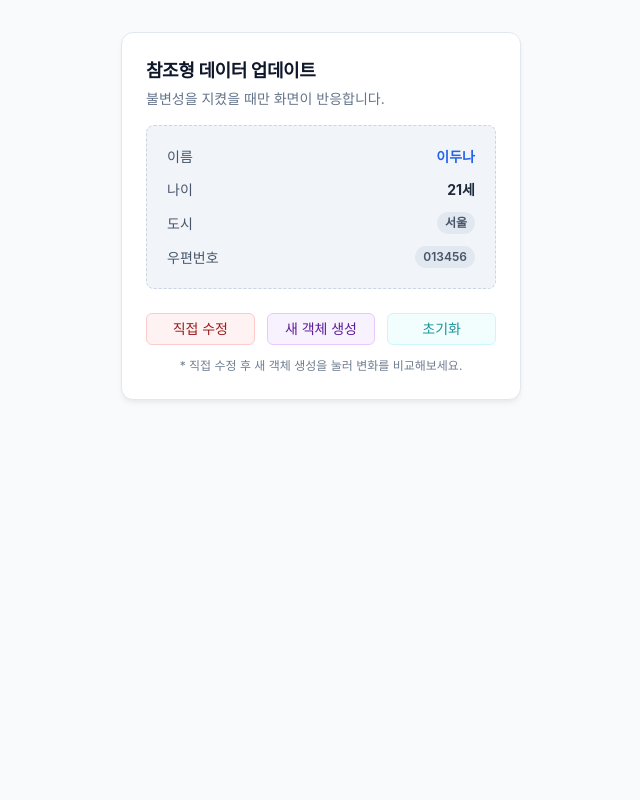
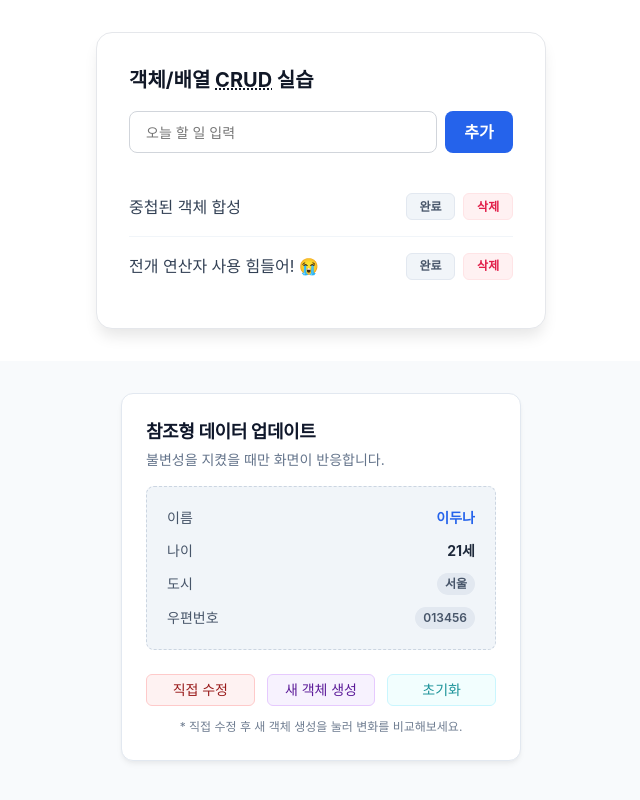
Before and after one commit to songha-5/learn-react, a React (Vite) app in the folder 07-복잡한-상태-Immer/: page / in a window 1280 px wide. Shown: the top 800 px of the page, without its empty margins (319-959 px from the left). Built offline with nearby package versions, Linux system fonts and the light colour scheme.

Commit message:
학습: TODO추가하기 ( 전에있는값 추가하기 및 CRUD의 Creact)

```diff
--- a/07-복잡한-상태-Immer/src/app/index.tsx
+++ b/07-복잡한-상태-Immer/src/app/index.tsx
@@ -1,9 +1,10 @@
-import { ReferenceCheck } from '@/components'
+import { ReferenceCheck, TodosCRUD } from '@/components'
 import S from './style.module.css'
 
 export default function App() {
   return (
     <div className={S.container}>
+      <TodosCRUD />
       <ReferenceCheck />
     </div>
   )
--- a/07-복잡한-상태-Immer/src/components/TodosCRUD/TodosCRUD.tsx
+++ b/07-복잡한-상태-Immer/src/components/TodosCRUD/TodosCRUD.tsx
@@ -1,5 +1,6 @@
+import { useState } from 'react'
 import S from './TodosCRUD.module.css'
-
+import type {Todo} from './type'
 // --------------------------------------------------------------
 // 실습 가이드
 // --------------------------------------------------------------
@@ -14,9 +15,8 @@ import S from './TodosCRUD.module.css'
 // - [A11y, 접근성] 초점 이동, 버튼 비활성화 등 사용자 경험 향상 고려
 // --------------------------------------------------------------
 
-export default function NestedObject() {
 
-  const todos = [
+const INITAL_TODO: Todo[] = [
     {
       id: 'todo-1773533484499',
       text: '중첩된 객체 합성',
@@ -37,6 +37,33 @@ export default function NestedObject() {
     },
   ]
 
+export default function NestedObject() {
+  const [todos, setTodos] = useState(INITAL_TODO)
+
+  // 입력필드 사용 방식 : 제어 vs 비제어
+  const handledSubmit = (e: React.SubmitEvent<HTMLFormElement>) => {
+    e.preventDefault()
+    const formData = new FormData(e.currentTarget)
+    const doit = formData.get('doit')
+    console.log(doit)
+    if(doit) addTodo(doit)
+    console.log('핸들 클릭')
+  }
+
+  const addTodo = (doit: Todo['text']) => {
+    // 새로운 할 일 객체
+    const newTodo: Todo = {
+      id: `todo-${Date.now()}`,
+      text: doit,
+      done: false,
+      metadata: {
+        createdAt: new Date().toISOString(),
+        updatedAt: null
+      }
+    }
+    setTodos((prev) => [...prev, newTodo])
+  }
+
   return (
     <section className={S.container} aria-labelledby="todos-title">
       <header className={S.header}>
@@ -44,9 +71,10 @@ export default function NestedObject() {
           객체/배열 <abbr title="Create Read Update Delete">CRUD</abbr> 실습
         </h2>
 
-        <form className={S.form}>
+        <form className={S.form} onSubmit={handledSubmit}>
           <input
             type="text"
+            name="doit" // 비제어 방식에 필요함
             className={S.input}
             aria-label="할 일"
             placeholder="오늘 할 일 입력"
--- /dev/null
+++ b/07-복잡한-상태-Immer/src/components/TodosCRUD/type.ts
@@ -0,0 +1,11 @@
+export interface Metadata {
+  createdAt: string
+  updatedAt: string | null
+}
+
+export interface Todo {
+  id: string
+  text: string | FormDataEntryValue
+  done: boolean
+  metadata: Metadata
+}
```
